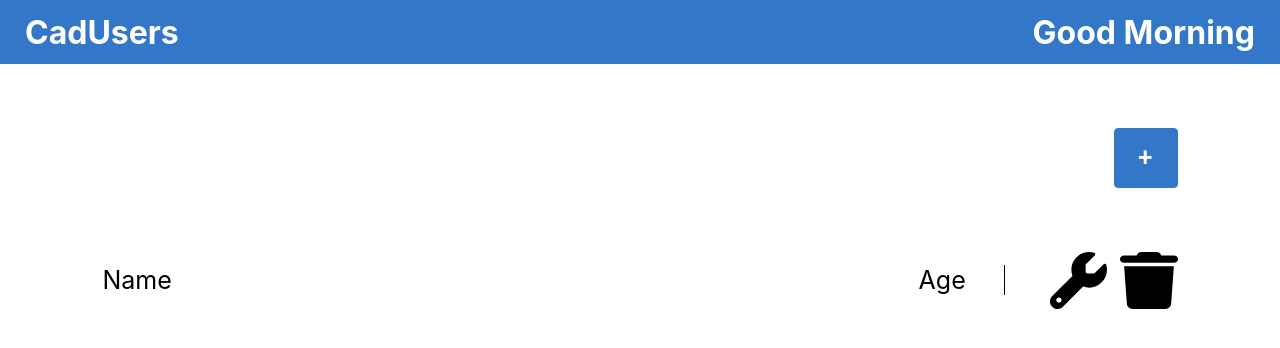
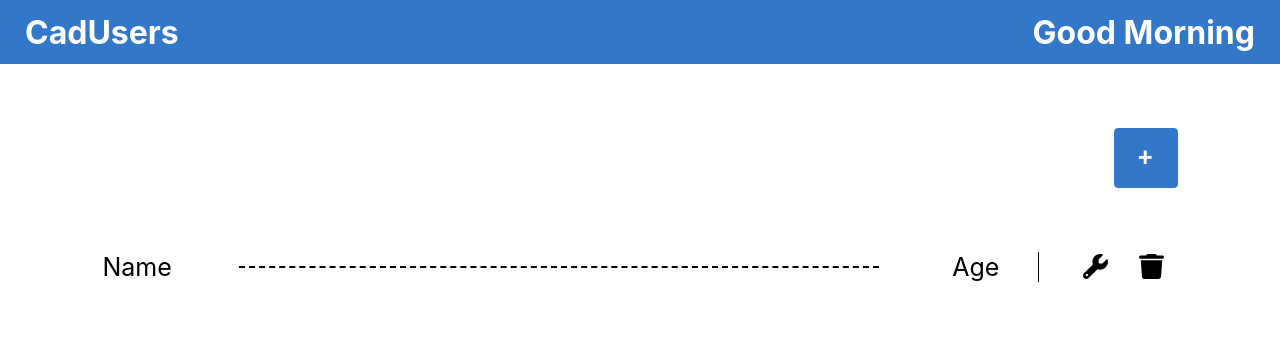
Before and after one commit to Godnelson/CadUsers, a React (Create React App) app in the folder frontend/: page / in a window 1280 px wide. Shown: the top 348 px of the page. Built offline with nearby package versions, Linux system fonts and the light colour scheme.

Commit message:
improving_responsibility

```diff
--- a/frontend/src/components/List/index.js
+++ b/frontend/src/components/List/index.js
@@ -1,4 +1,4 @@
-import React from "react";
+import React, { useState } from "react";
 import {
   AddButton,
   ButtonContainer,
@@ -27,10 +27,10 @@ export default () => {
             <ListAge>Age</ListAge>
             <ListOptions>
                 <ListOptionsIcons>
-                    <img src={"wrench.svg"} width={'100%'}/>
+                    <img src={"wrench.svg"} width={'25vw'}/>
                 </ListOptionsIcons>
-                <ListOptionsIcons>
-                    <img src={"trash.svg"} width={'100%'}/>
+                <ListOptionsIcons style={{marginLeft: '2vh'}}>
+                    <img src={"trash.svg"} width={'25vw'}/>
                 </ListOptionsIcons>
             </ListOptions>
           </ListItemLeftContainer>
--- a/frontend/src/components/List/styles.js
+++ b/frontend/src/components/List/styles.js
@@ -61,7 +61,7 @@ export const ListItemLeftContainer = styled.div`
     align-items: center;
     justify-content: space-between;
     font-size: 25px;
-    width: 50%;
+    width: 25%;
 `
 
 export const ListAge = styled.div`
@@ -92,7 +92,7 @@ export const ListOptionsIcons = styled.div`
 `
 
 export const ListItemPointedLine = styled.div`
-    width: 100%;
-    background-size: contain;
-    background-repeat: space;
+    width: 50vw;
+    height: 1px;
+    border-bottom: 2px dashed black;
 `
```
